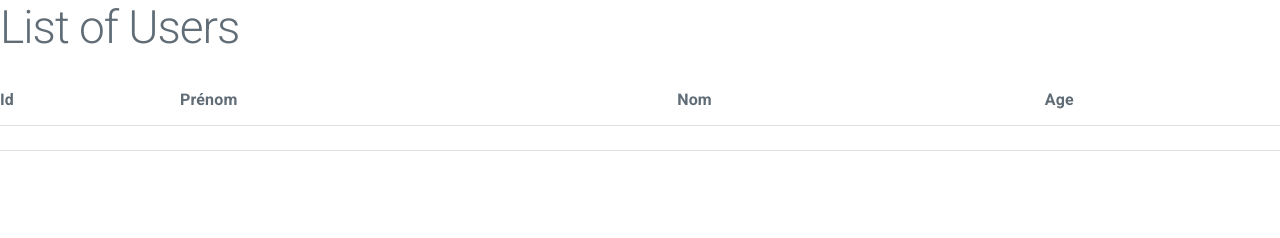
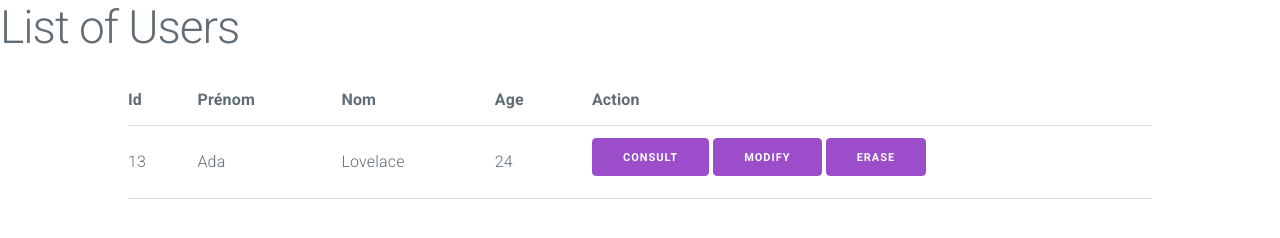
Before and after one commit to CorentinTh/react-if, a plain HTML site: page src/main/resources/html/users.html in a window 1280 px wide. Drawn offline with nearby package versions, Linux system fonts and the light colour scheme.

Commit message:
[feat: users list]

```diff
--- a/src/main/resources/html/users.html
+++ b/src/main/resources/html/users.html
@@ -13,18 +13,20 @@
 <body>
     <h1>List of Users</h1>
 
-    <table>
+    <table style="width: 80%; margin-left: 10%">
         <tr>
             <th>Id</th>
             <th>Prénom</th>
             <th>Nom</th>
             <th>Age</th>
+            <th>Action</th>
         </tr>
         <tr>
-            <td></td>
-            <td></td>
-            <td></td>
-            <td></td>
+            <td>13</td>
+            <td>Ada</td>
+            <td>Lovelace</td>
+            <td>24</td>
+            <td><button>Consult</button> <button>Modify</button> <button>Erase</button></td>
         </tr>
     </table>
 </body>
```
